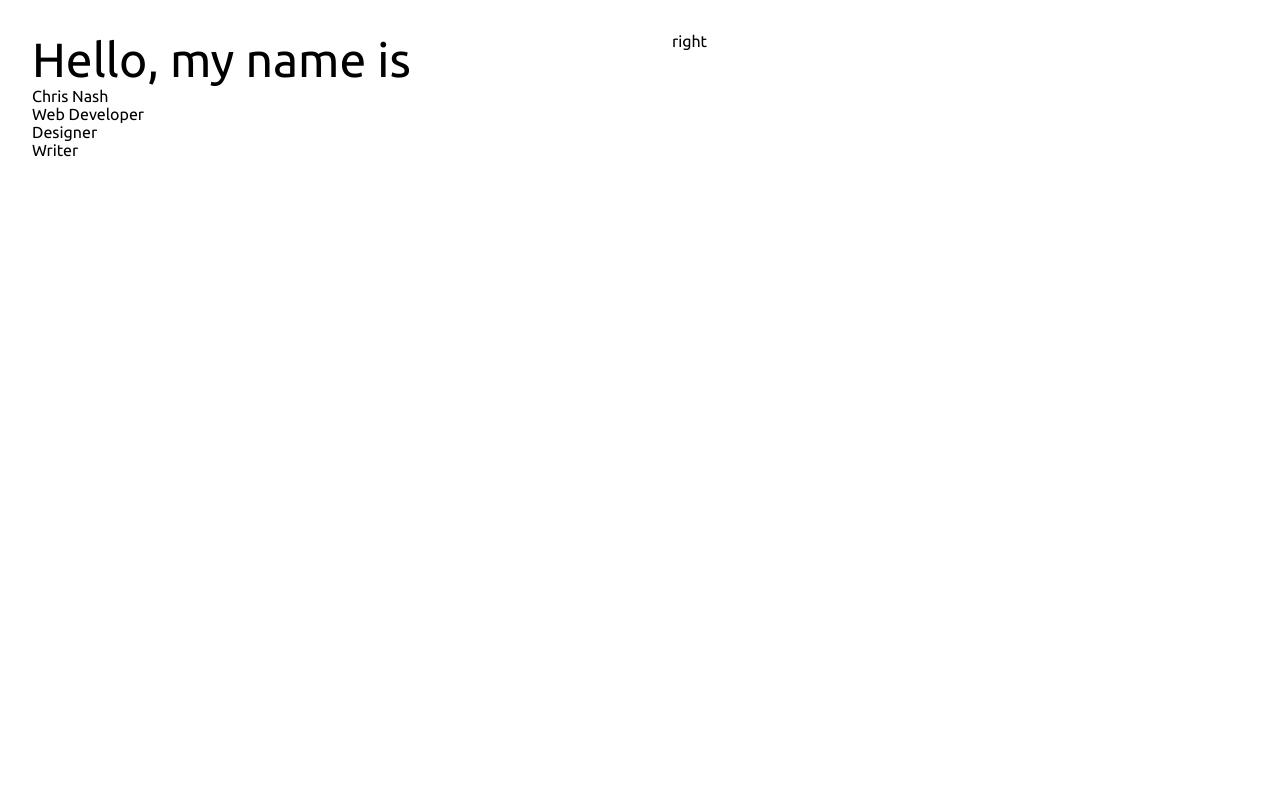
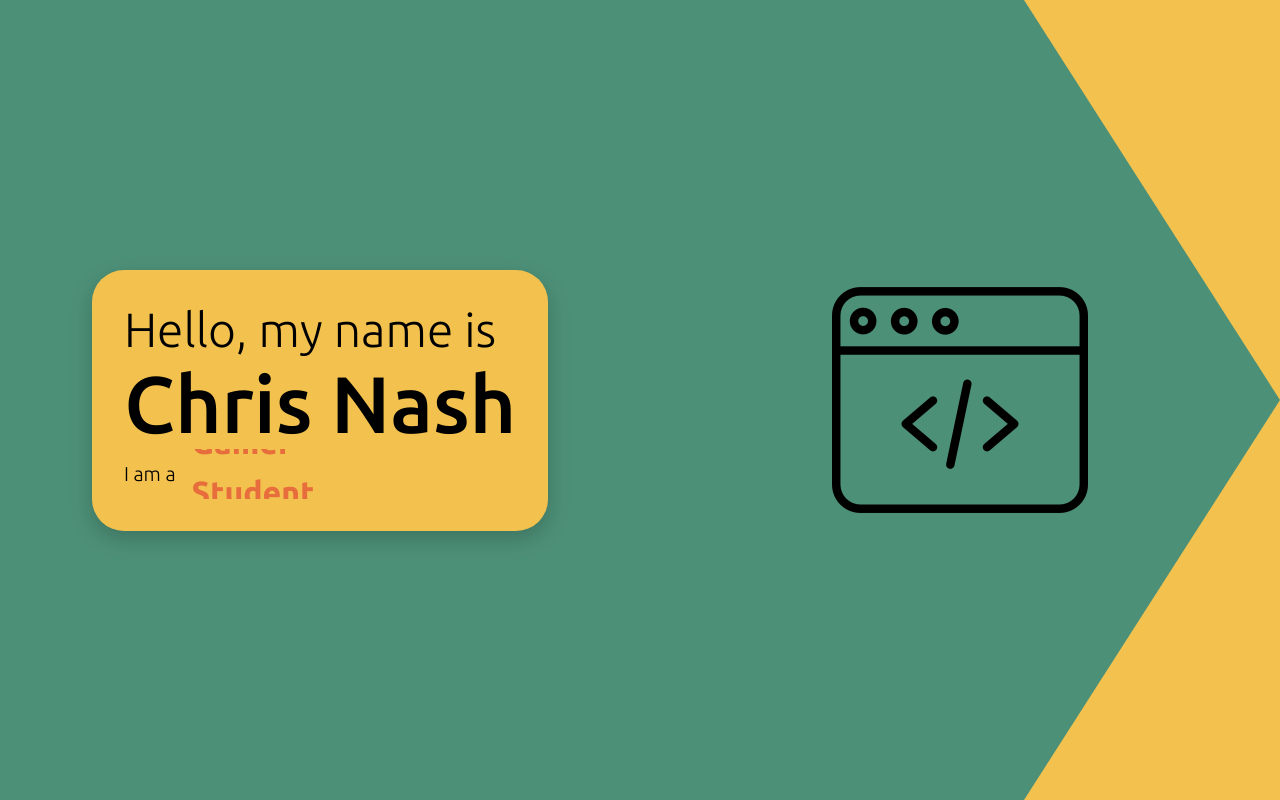
Before and after one commit to chrisnotthere/portfolio, a React (Create React App) app: page / in a window 1280 px wide. Built offline with nearby package versions, Linux system fonts and the light colour scheme; the HTML template or start-up script is replaced by a standard one.

Commit message:
intro section

```diff
--- a/src/components/intro/Intro.jsx
+++ b/src/components/intro/Intro.jsx
@@ -1,24 +1,31 @@
 import React from 'react';
-import'./intro.css'
+import './intro.css';
+import Man from '../../images/man.png';
+import Webdev from '../../images/webdev.png';
 
 const Intro = () => {
   return (
     <div className='intro'>
 
       <div className="intro-left">
-        <div className="intro-greeting">Hello, my name is</div>
-        <div className="intro-name">Chris Nash</div>
-        <div className="intro-title">
-          <div className="intro-title-item">Web Developer</div>
-          <div className="intro-title-item">Designer</div>
-          <div className="intro-title-item">Writer</div>
+        <div className="intro-left-wrapper">
+          <div className="intro-greeting">Hello, my name is</div>
+          <div className="intro-name">Chris Nash</div>
+          <div className="intro-title">
+            <div className="intro-title-start">I am a </div>
+            <div className="intro-title-wrapper">
+              <div className="intro-title-item">Web Developer</div>
+              <div className="intro-title-item">Gamer</div>
+              <div className="intro-title-item">Student</div>
+            </div>
+          </div>
         </div>
       </div>
 
       <div className="intro-right">
-        right
+        <div className="intro-right-bg"></div>
+        <img className='intro-right-image' src={Webdev} alt="" />
       </div>
-
 
     </div>
   )
--- a/src/components/intro/intro.css
+++ b/src/components/intro/intro.css
@@ -1,3 +1,7 @@
+body {
+  background-color: #f2c14e;
+}
+
 .intro {
   display: flex;
   height: 100vh;
@@ -5,28 +9,86 @@
 
 .intro-left {
   flex: 1;
+  display: flex;
+  align-items: center;
+  justify-content: center;
+  background-color: #4d9078;
+}
+
+.intro-left-wrapper {
+  background-color: #f2c14e;
   padding: 2rem;
+  border-radius: 2rem;
+  box-shadow: rgba(0, 0, 0, 0.2) 0px 8px 22px;
 }
 
 .intro-greeting {
   font-size: 3rem;
-  font-weight: 400;
+  font-weight: 300;
 }
 
-.intro-name{
-
+.intro-name {
+  font-size: 5rem;
+  font-weight: 500;
 }
 
 .intro-title {
+  align-items: center;
+  height: 50px;
+  overflow: hidden;
+  display: flex;
+}
 
+.intro-title-start {
+  font-size: 1.25rem;
+  font-weight: 300;
+  margin-right: 1rem;
+}
+
+.intro-title-wrapper {
+  height: 100%;
+  animation: move 7s ease-in-out infinite alternate;
+}
+
+@keyframes move {
+  50% {
+    transform: translateY(-50px);
+  }
+
+  100% {
+    transform: translateY(-100px);
+  }
 }
 
 .intro-title-item {
-
+  height: 50px;
+  font-size: 2rem;
+  box-shadow: 1pt solid black;
+  font-weight: 600;
+  color: #e76d3d;
+  display: flex;
+  align-items: center;
 }
-
 
 .intro-right {
   flex: 1;
-  padding: 2rem;
+  position: relative;
+  display: flex;
+  align-items: center;
+  justify-content: center;
 }
+
+.intro-right-bg {
+  clip-path: polygon(0% 0%, 60% 0%, 100% 50%, 60% 100%, 0% 100%);
+  width: 100%;
+  height: 100%;
+  background-color: #4d9078;
+  position: absolute;
+  top: 0;
+  right: 0;
+  z-index: -1;
+}
+
+.intro-right-image {
+  max-width: 40%;
+}
```
Also changed, not shown: src/images/webdev.png (added).
